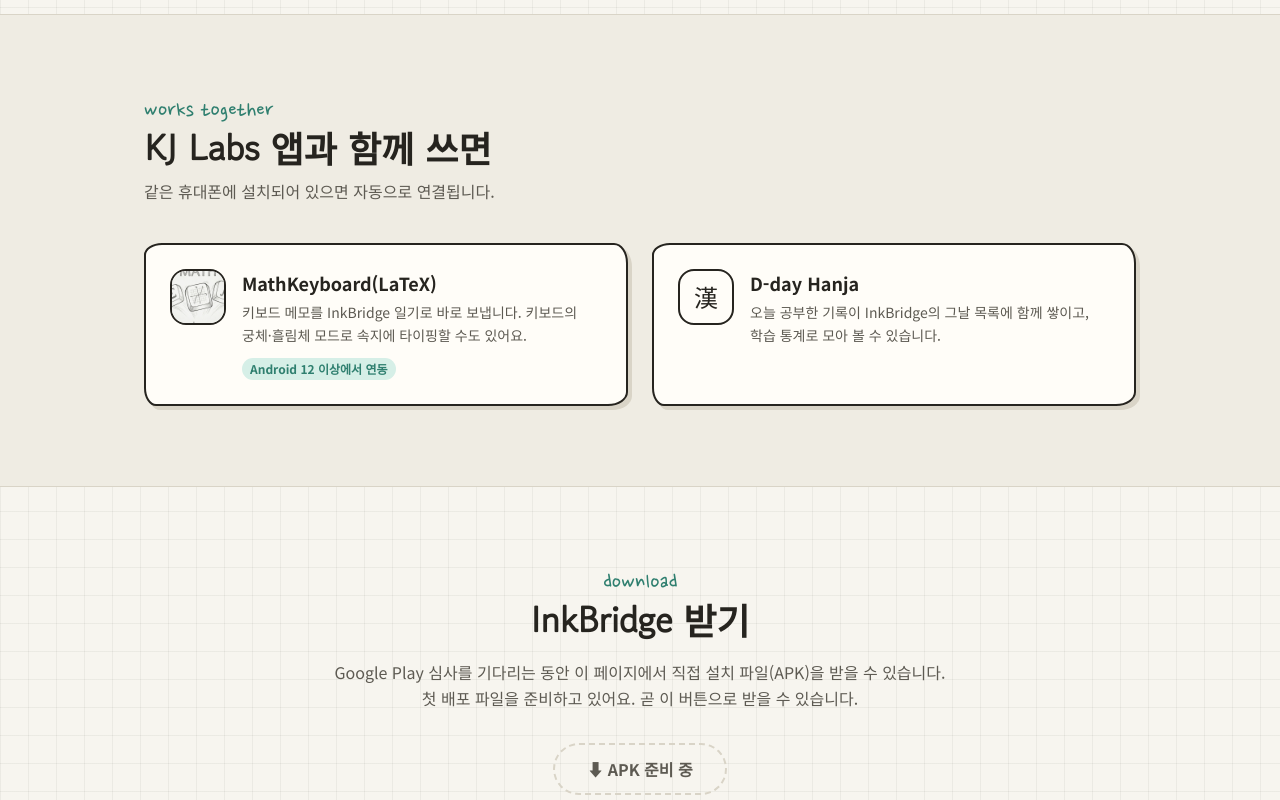
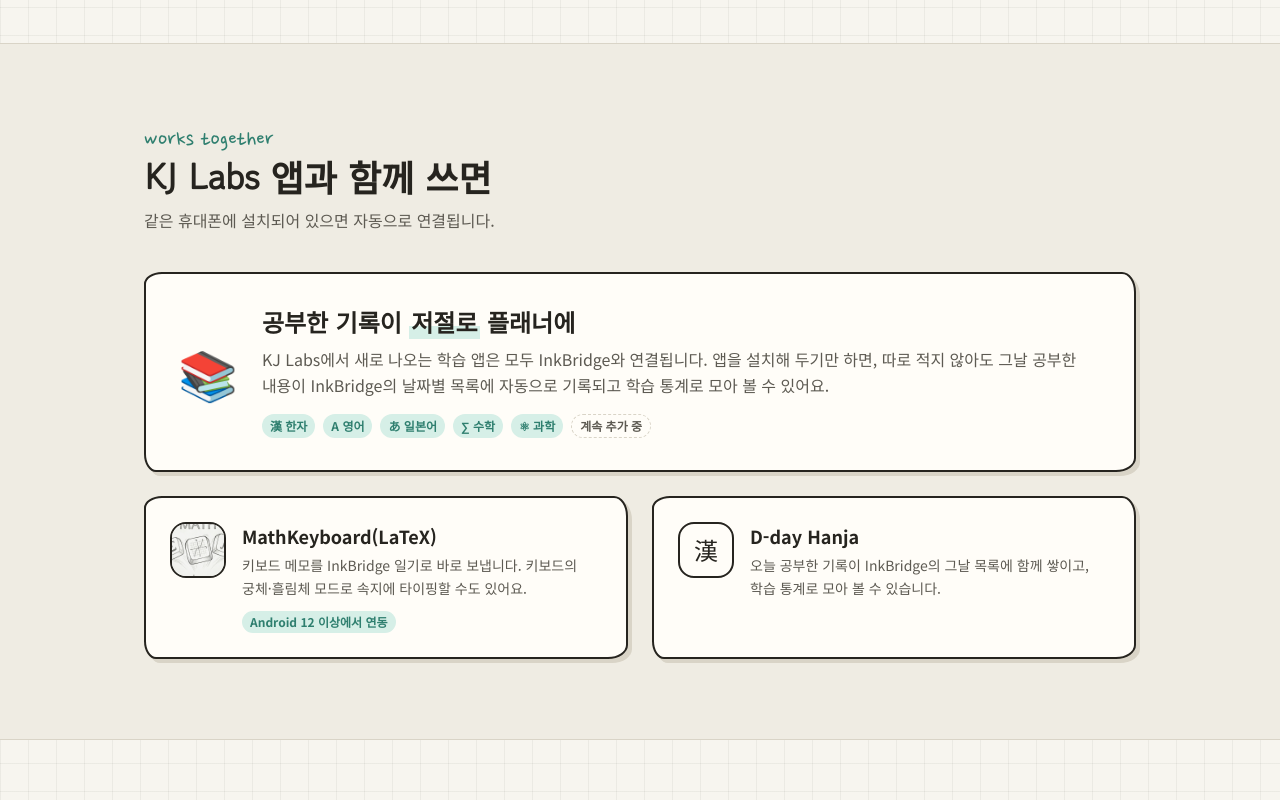
Before and after one commit to heasolpapa1222-dev/heasolpapa1222-dev.github.io, a plain HTML site: page apps/inkbridge/index.html in a window 1280 px wide. Shown: the part 1645-2445 px from the top of the page. Drawn offline with nearby package versions, Linux system fonts and the light colour scheme; no server answers.

Commit message:
InkBridge 페이지: 아이콘 기울기 제거, 학습 앱 자동 기록 안내 추가
- 한자·영어·일본어·수학·과학 등 KJ Labs 학습 앱 기록이 자동으로 쌓인다는 설명 추가

Co-Authored-By: Claude Opus 5.5 <noreply@anthropic.com>

```diff
--- a/apps/inkbridge/index.html
+++ b/apps/inkbridge/index.html
@@ -4,7 +4,7 @@
   <meta charset="UTF-8">
   <meta name="viewport" content="width=device-width, initial-scale=1.0">
   <title>InkBridge</title>
-  <meta name="description" content="종이에 쓴 일기·플래너를 스캔해 보관하고, 앱에서 속지를 만들어 인쇄하는 안드로이드 플래너 앱. 손글씨 검색, 달력, 원고지·세로쓰기 속지, 학습 기록 연동.">
+  <meta name="description" content="종이에 쓴 일기·플래너를 스캔해 보관하고, 앱에서 속지를 만들어 인쇄하는 안드로이드 플래너 앱. 손글씨 검색, 달력, 원고지·세로쓰기 속지, 한자·영어·일본어·수학·과학 학습 앱 기록 자동 연동.">
   <meta property="og:title" content="InkBridge — 종이와 앱을 잇는 플래너">
   <meta property="og:description" content="손으로 쓰고, 스캔해서, 앱에서 찾아보는 안드로이드 플래너">
   <meta property="og:image" content="icon.png">
@@ -128,6 +128,7 @@
           InkBridge는 종이 일기·플래너와 휴대폰을 잇는 앱입니다.
           앱에서 속지를 만들어 인쇄하고, 손으로 쓴 페이지를 스캔하면
           날짜별로 정리되고 글자로도 검색됩니다.
+          한자·영어·일본어·수학·과학 등 KJ Labs 학습 앱으로 공부한 기록도 <b style="color: var(--ink);">자동으로</b> 쌓입니다.
         </p>
         <div class="flex flex-wrap gap-3">
           <a href="#download" class="btn-primary font-bold px-6 py-3 rounded-full">⬇ APK 다운로드</a>
@@ -138,7 +139,7 @@
 
       <div class="flex justify-center">
         <img src="icon.png" alt="InkBridge 앱 아이콘 — 민트색 스프링 노트" width="320" height="320"
-             class="w-56 h-56 sm:w-72 sm:h-72 rounded-[22%] shadow-xl rotate-2 border-2" style="border-color: var(--ink);">
+             class="w-56 h-56 sm:w-72 sm:h-72 rounded-[22%] shadow-xl border-2" style="border-color: var(--ink);">
       </div>
     </div>
   </section>
@@ -220,6 +221,29 @@
       <p class="font-hand text-2xl text-accent">works together</p>
       <h2 class="font-soft text-3xl sm:text-4xl font-bold mb-3">KJ Labs 앱과 함께 쓰면</h2>
       <p class="text-ink-2 mb-10">같은 휴대폰에 설치되어 있으면 자동으로 연결됩니다.</p>
+
+      <!-- 학습 앱 자동 기록 -->
+      <article class="sketch p-6 sm:p-8 mb-6 reveal">
+        <div class="flex flex-col sm:flex-row gap-6 sm:items-center">
+          <div class="text-5xl shrink-0" aria-hidden="true">📚</div>
+          <div class="min-w-0">
+            <h3 class="font-soft text-2xl font-bold mb-2">공부한 기록이 <span class="marker">저절로</span> 플래너에</h3>
+            <p class="text-ink-2 leading-relaxed mb-4">
+              KJ Labs에서 새로 나오는 학습 앱은 모두 InkBridge와 연결됩니다.
+              앱을 설치해 두기만 하면, 따로 적지 않아도 그날 공부한 내용이
+              InkBridge의 날짜별 목록에 자동으로 기록되고 학습 통계로 모아 볼 수 있어요.
+            </p>
+            <div class="flex flex-wrap gap-2" aria-label="연결되는 학습 분야">
+              <span class="chip">漢 한자</span>
+              <span class="chip">A 영어</span>
+              <span class="chip">あ 일본어</span>
+              <span class="chip">∑ 수학</span>
+              <span class="chip">⚛ 과학</span>
+              <span class="chip" style="background: transparent; border: 1.5px dashed var(--line); color: var(--ink-2);">계속 추가 중</span>
+            </div>
+          </div>
+        </div>
+      </article>
 
       <div class="grid md:grid-cols-2 gap-6">
         <a href="../mathkeyboard-latex/" class="sketch p-6 reveal flex gap-4 items-start">
```
